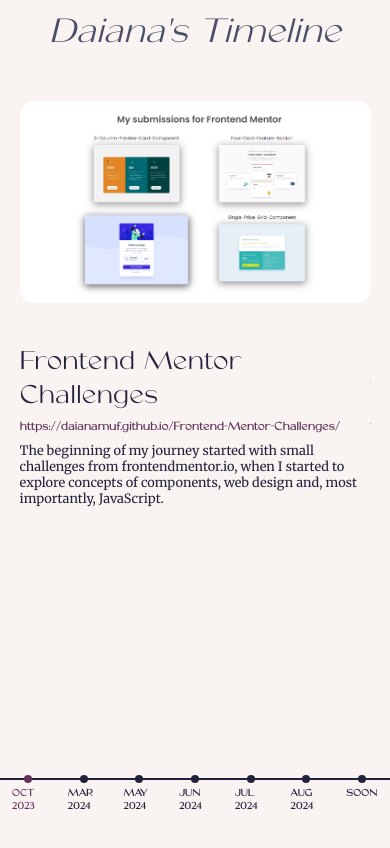
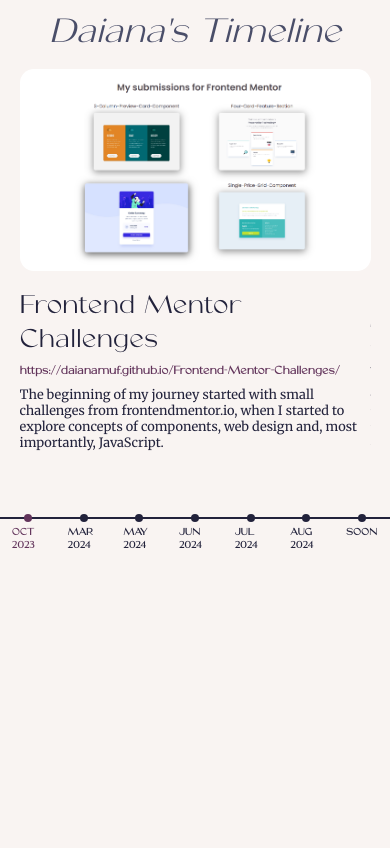
Before and after one commit to daianamuf/timeline, a React (Vite) app: page / in a window 390 px wide. Shown: the top 848 px of the page. Built offline with nearby package versions, Linux system fonts and the light colour scheme.

Commit message:
fix mobile dots

```diff
--- a/package.json
+++ b/package.json
@@ -10,7 +10,6 @@
     "preview": "vite preview"
   },
   "dependencies": {
-    "classnames": "^2.5.1",
     "react": "^18.3.1",
     "react-dom": "^18.3.1"
   },
--- a/src/App.jsx
+++ b/src/App.jsx
@@ -1,4 +1,3 @@
-import classNames from "classnames";
 import { useEffect, useRef } from "react";
 import { useState } from "react";
 
@@ -67,15 +66,28 @@
   },
 ];
 
+const touchMedia = window.matchMedia("(max-width: 900px)");
+
 function App() {
   const [slides] = useState(websites);
   const [currSlide, setCurrSlide] = useState(0);
   const [currIndex, setCurrIndex] = useState(0);
   const sliderRef = useRef(null);
-  const touchMedia = window.matchMedia("(max-width: 900px)");
 
   const goToSlide = (index) => {
     setCurrSlide(index);
+
+    if (touchMedia.matches) {
+      const sliderElement = sliderRef.current;
+      if (sliderElement) {
+        const slideWidth = sliderElement.offsetWidth;
+        const scrollPosition = index * slideWidth;
+        sliderElement.scrollTo({
+          left: scrollPosition,
+          behavior: "smooth",
+        });
+      }
+    }
   };
 
   useEffect(() => {
@@ -108,7 +120,7 @@
         }
       };
     }
-  }, [touchMedia]);
+  }, []);
 
   return (
     <main className="wrapper">
@@ -135,22 +147,23 @@
         ))}
       </section>
       <div className="dots">
-        {slides.map((website, index) => {
-          const dotClassname = classNames("dots__dot", {
-            "dots__dot--active": !touchMedia.matches && index === currSlide,
-            "dots__dot--activeMobile":
-              touchMedia.matches && index === currIndex,
-          });
-          return (
+        {slides.map((website, index) => (
           <span
             key={index}
-              className={dotClassname}
+            className={`dots__dot ${
+              index === currSlide && !touchMedia.matches
+                ? "dots__dot--active"
+                : ""
+            } ${
+              index === currIndex && touchMedia.matches
+                ? "dots__dot--active"
+                : ""
+            }`}
             onClick={() => goToSlide(index)}
           >
             {website.date}
           </span>
-          );
-        })}
+        ))}
       </div>
     </main>
   );
--- a/src/css/index.css
+++ b/src/css/index.css
@@ -30,7 +30,7 @@
 
 .wrapper {
   width: 100%;
-  height: 100dvh;
+  height: 100%;
   display: flex;
   flex-direction: column;
   align-items: center;
@@ -38,6 +38,11 @@
   gap: 6rem;
   margin-top: 1rem;
   padding-bottom: 5rem;
+}
+@media (max-width: 900px) {
+  .wrapper {
+    gap: 2rem;
+  }
 }
 
 .heading {
@@ -67,7 +72,7 @@
 }
 @media (max-width: 900px) {
   .slider {
-    height: 75rem;
+    height: 50rem;
   }
 }
 .slider.mobile {
@@ -94,6 +99,7 @@
 @media (max-width: 900px) {
   .website {
     margin-left: 1rem;
+    gap: 2rem;
   }
 }
 @media (max-width: 900px) {
--- a/src/css/index.scss
+++ b/src/css/index.scss
@@ -31,7 +31,7 @@
 
 .wrapper {
   width: 100%;
-  height: 100dvh;
+  height: 100%;
   display: flex;
   flex-direction: column;
   align-items: center;
@@ -39,6 +39,10 @@
   gap: 6rem;
   margin-top: 1rem;
   padding-bottom: 5rem;
+
+  @media (max-width: 900px) {
+    gap: 2rem;
+  }
 }
 
 .heading {
@@ -64,7 +68,7 @@
   }
 
   @media (max-width: 900px) {
-    height: 75rem;
+    height: 50rem;
   }
 
   &.mobile {
@@ -93,6 +97,7 @@
 
   @media (max-width: 900px) {
     margin-left: 1rem;
+    gap: 2rem;
   }
 
   @media (max-width: 900px) {
@@ -130,7 +135,7 @@
       &:link,
       &:visited {
         text-decoration: none;
-        color: #62345b;
+        color: #815d7c;
         font-weight: 600;
         font-size: 1.4rem;
         transition: all 0.5s;
@@ -232,19 +237,10 @@
     }
 
     &--active {
-      color: #62345b;
+      color: #815d7c;
 
       &::before {
-        background-color: #62345b;
-        opacity: 1;
-      }
-    }
-
-    &--activeMobile {
-      color: #62345b;
-
-      &::before {
-        background-color: #62345b;
+        background-color: #815d7c;
         opacity: 1;
       }
     }
```
Also changed, not shown: 2 other files (tests, documents, lock files or other folders). Lines whose indentation alone changed are shown as unchanged.
